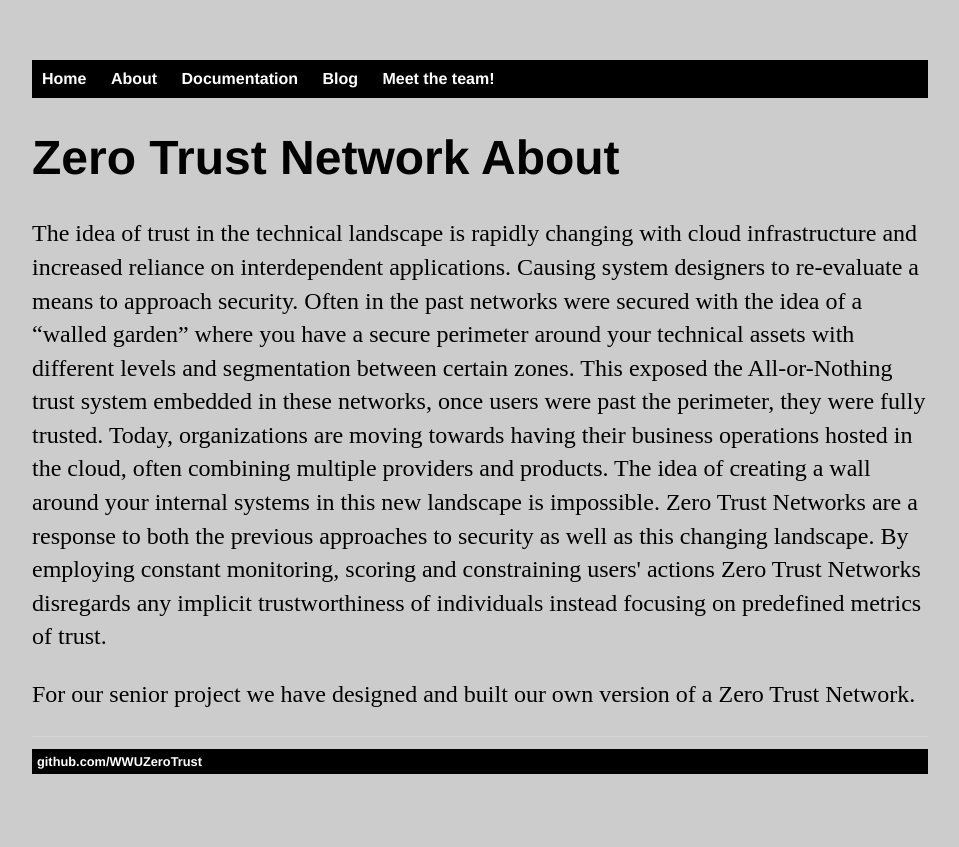
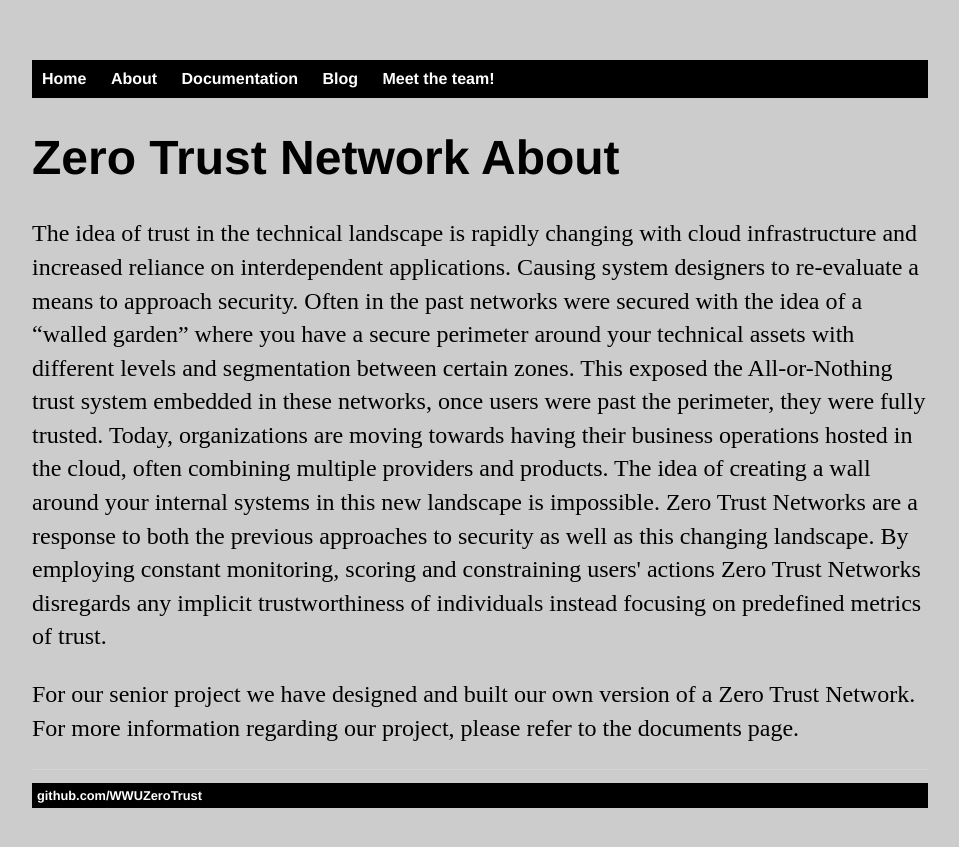
Before and after one commit to WWUZeroTrust/WWUZeroTrust.github.io, a Jekyll site: the page built from about/index.html, in a window 1280 px wide. Shown: the top 847 px of the page, without its empty margins (160-1119 px from the left). Built offline with Jekyll 4.4.1, drawn with Linux system fonts in a browser that asks for light colours.

Commit message:
Update index.html

```diff
--- a/about/index.html
+++ b/about/index.html
@@ -15,6 +15,7 @@
 			to security as well as this changing landscape. By employing constant monitoring, scoring and constraining users'
 			actions Zero Trust Networks disregards any implicit trustworthiness of individuals instead focusing on predefined
 			metrics of trust. </p>
-<p>For our senior project we have designed and built our own version of a Zero Trust Network. </p>
+<p>For our senior project we have designed and built our own version of a Zero Trust Network. For more information regarding our
+project, please refer to the documents page.</p>
 
 	</ul>
```
